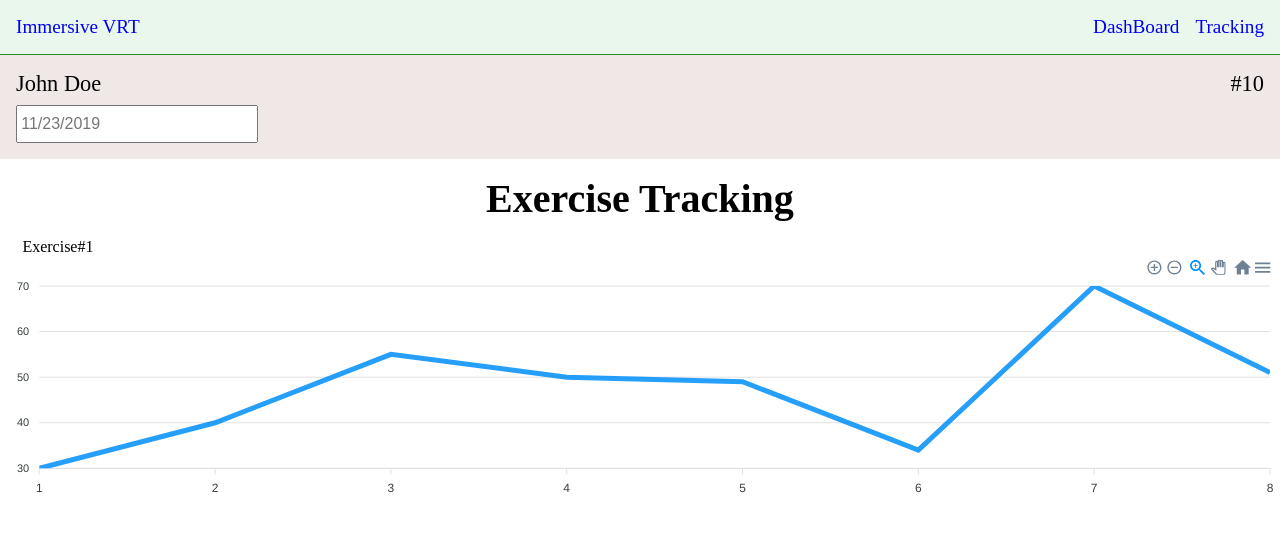
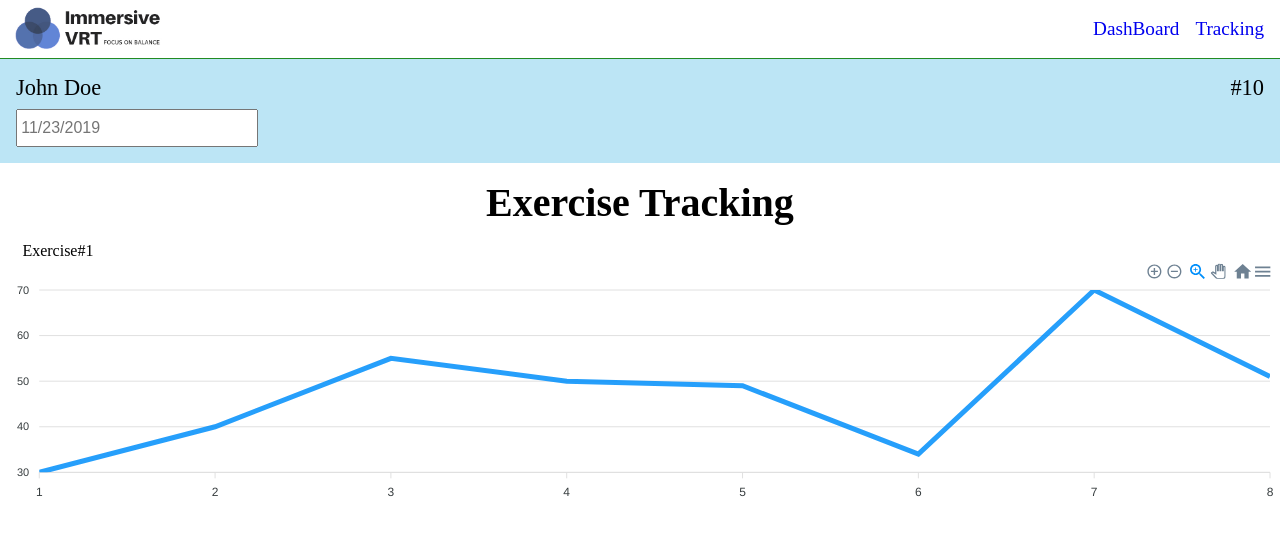
Before and after one commit to ysongh/excecise-time, a React (Create React App) app: page /track in a window 1280 px wide. Shown: the top 536 px of the page. Built offline with nearby package versions, Linux system fonts and the light colour scheme.

Commit message:
add logo

```diff
--- a/src/component/Navbar.js
+++ b/src/component/Navbar.js
@@ -1,12 +1,14 @@
 import React from 'react';
 import { Link } from 'react-router-dom';
+
+import Logo from '../img/logo.jpg';
 
 const Navbar = () => {
     return(
         <nav>
             <div className="nav">
-            <Link to="/" className="nav__link">
-                <p>Immersive VRT</p>
+            <Link to="/">
+                <img src={Logo} alt="Logo" className="nav__logo" />
             </Link>
             <ul className="nav__list">
                 <li className="nav__item">
--- a/src/index.css
+++ b/src/index.css
@@ -80,7 +80,7 @@
 /* patient */
 .patient{
     padding: 1rem;
-    background-color: #f0e7e7;
+    background-color: #bce5f5;
 }
 
 .patient__information{
@@ -100,7 +100,6 @@
 .nav{
     display: flex;
     justify-content: space-between;
-    background-color: #eaf7ed;
     border-bottom: 1px solid forestgreen;
     padding: 0 .5rem;
 }
@@ -117,13 +116,18 @@
 
 .nav__link{
     font-size: 1.2rem;
-    padding: 1rem .5rem;
+    padding: 1.1rem .5rem;
     text-decoration: none;
     cursor: pointer;
 }
 
 .nav__link:hover{
-    background-color: gainsboro;
+    background-color: #f7eeee;
+}
+
+.nav__logo{
+    width: 10rem;
+    margin: .3rem 0;
 }
 
 /* Utilties */
```
Also changed, not shown: src/img/logo.jpg (added).
